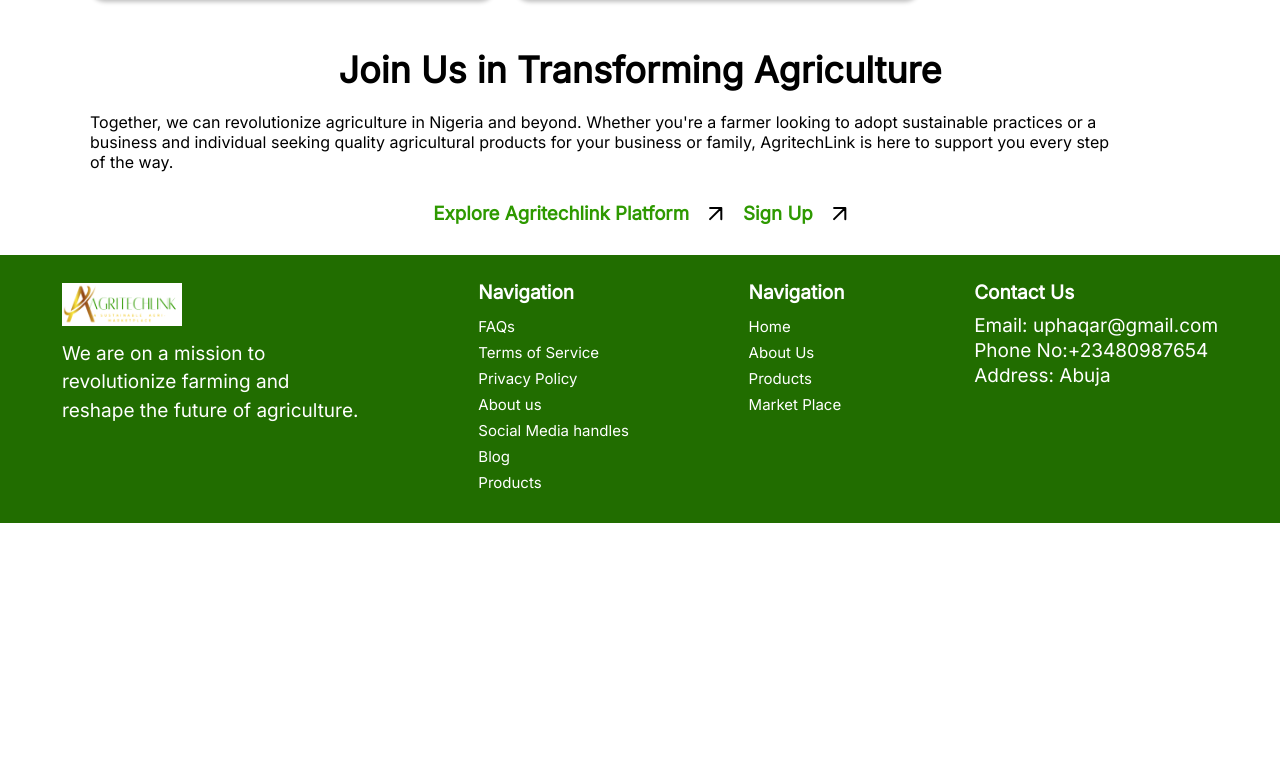
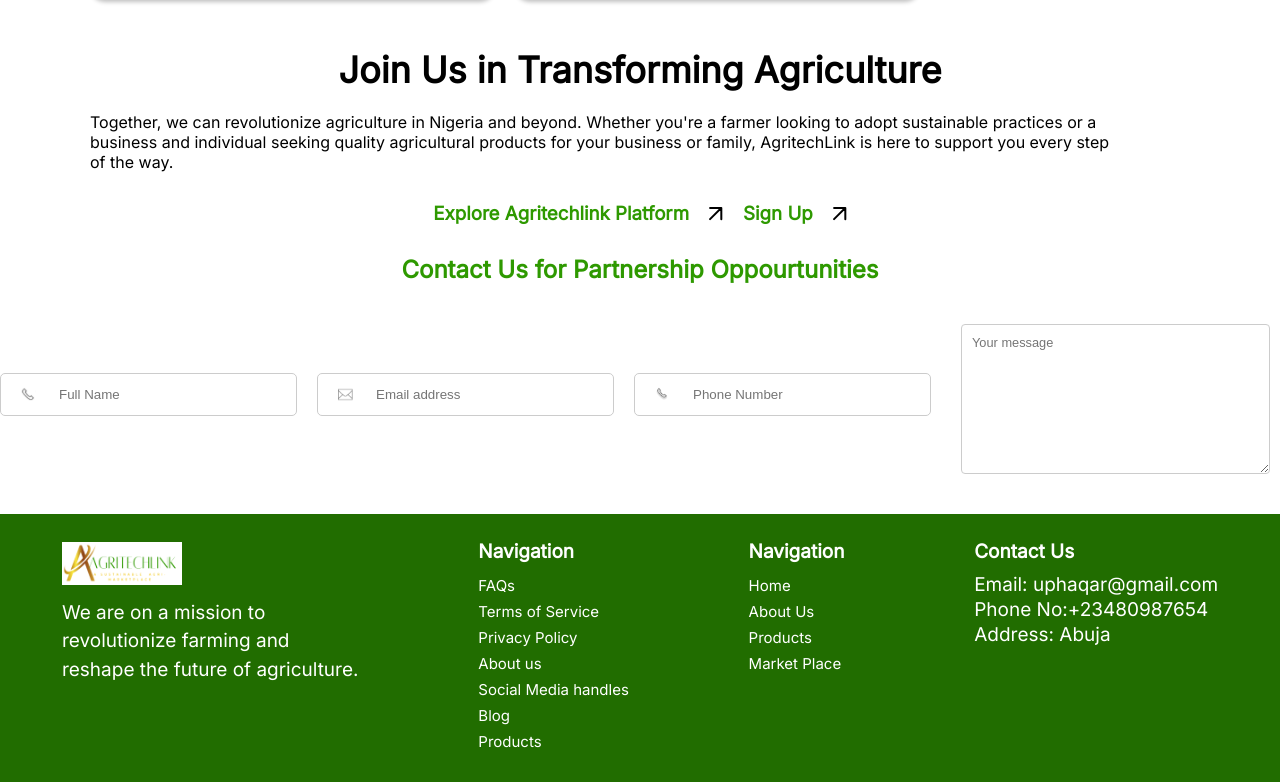
Before and after one commit to Ahnob/agritechcapstonereact, a React (Vite) app: page /Aboutus in a window 1280 px wide. Shown: the part 5379-6161 px from the top of the page. Before the commit the page ends 5902 px from the top, so only its background shows below. Built offline with nearby package versions, Linux system fonts and the light colour scheme.

Commit message:
added the last container to the about page

```diff
--- a/src/components/Aboutus/AboutUs.jsx
+++ b/src/components/Aboutus/AboutUs.jsx
@@ -18,6 +18,9 @@
 import "./Aboutus.css";
 import Navbar from "../Navbar/Navbar";
 import TeamMember from "../TeamMember/TeamMember";
+import email_icon from "../../assets/email.png";
+import human_icon from "../../assets/Phone-icon.svg";
+import phone_icon from "../../assets/Phone.png";
 
 const links = [
   {
@@ -270,13 +273,46 @@
             <div className="last-container">
               <div className="flex">
                 <h3>Explore Agritechlink Platform</h3>
-                <img src={vector_icon} className="vector-icon" alt="explore image" />
+                <img
+                  src={vector_icon}
+                  className="vector-icon"
+                  alt="explore image"
+                />
               </div>
               <div className="flex">
                 <h3>Sign Up </h3>
-                <img src={vector_icon} className="vector-icon" alt="signup in the about page" />
+                <img
+                  src={vector_icon}
+                  className="vector-icon"
+                  alt="signup in the about page"
+                />
               </div>
             </div>
+          </div>
+        </div>
+      </div>
+      <div>
+        <div>
+          <h2>Contact Us for Partnership Oppourtunities</h2>
+        </div>
+        <div className="last-container">
+          <div className="input-box">
+            <img src={human_icon} alt="human_icon" />
+            <input type="text" placeholder="Full Name"></input>
+          </div>
+          <div className="input-box">
+            <img src={email_icon} />
+            <input type="text" placeholder="Email address"></input>
+          </div>
+          <div className="input-box">
+            <img src={phone_icon} />
+            <input type="text" placeholder="Phone Number"></input>
+          </div>
+          <div className="text-area-container">
+            <textarea
+              className="text-area input-field"
+              placeholder="Your message"
+            ></textarea>
           </div>
         </div>
       </div>
```
